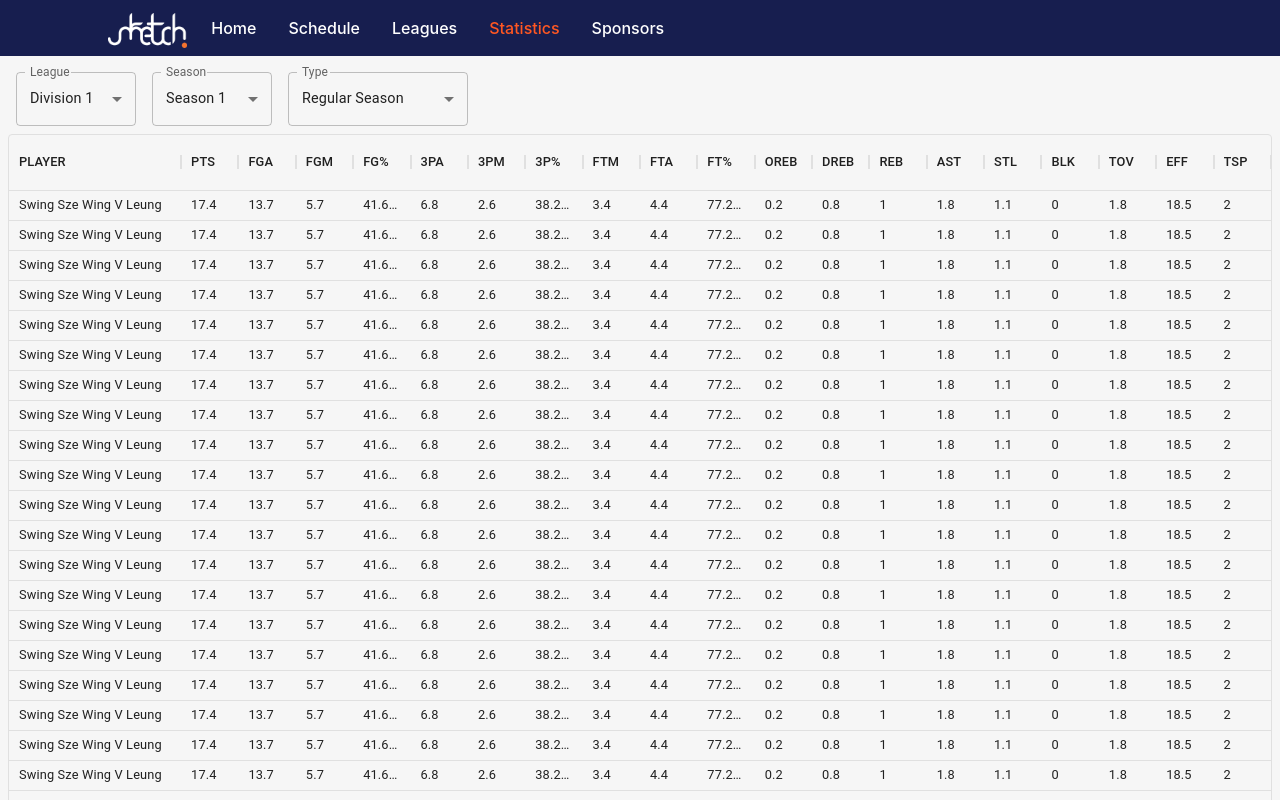
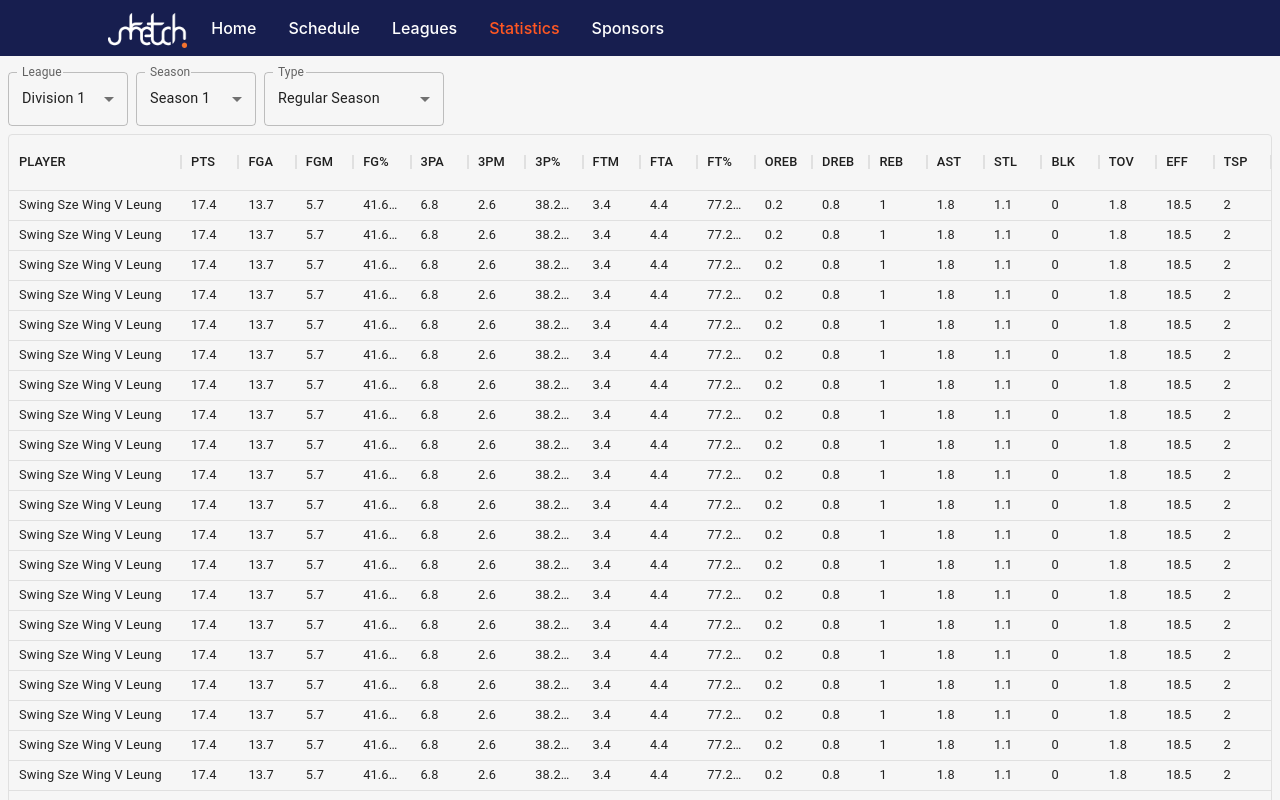
Before and after one commit to SketchBasketball/Sketch-ui, a React (Create React App) app: page /statistics in a window 1280 px wide. Shown: the top 800 px of the page. Built offline with nearby package versions, Linux system fonts and the light colour scheme.

Commit message:
remove left margin on statistic dropdown

```diff
--- a/src/pages/Statistics.scss
+++ b/src/pages/Statistics.scss
@@ -14,6 +14,9 @@
   .MuiInputBase-root {
     font-size: 0.9rem;
   }
+  .MuiFormControl-root {
+    margin-left: 0;
+  }
 }
 
 .stat-data-grid {
```
